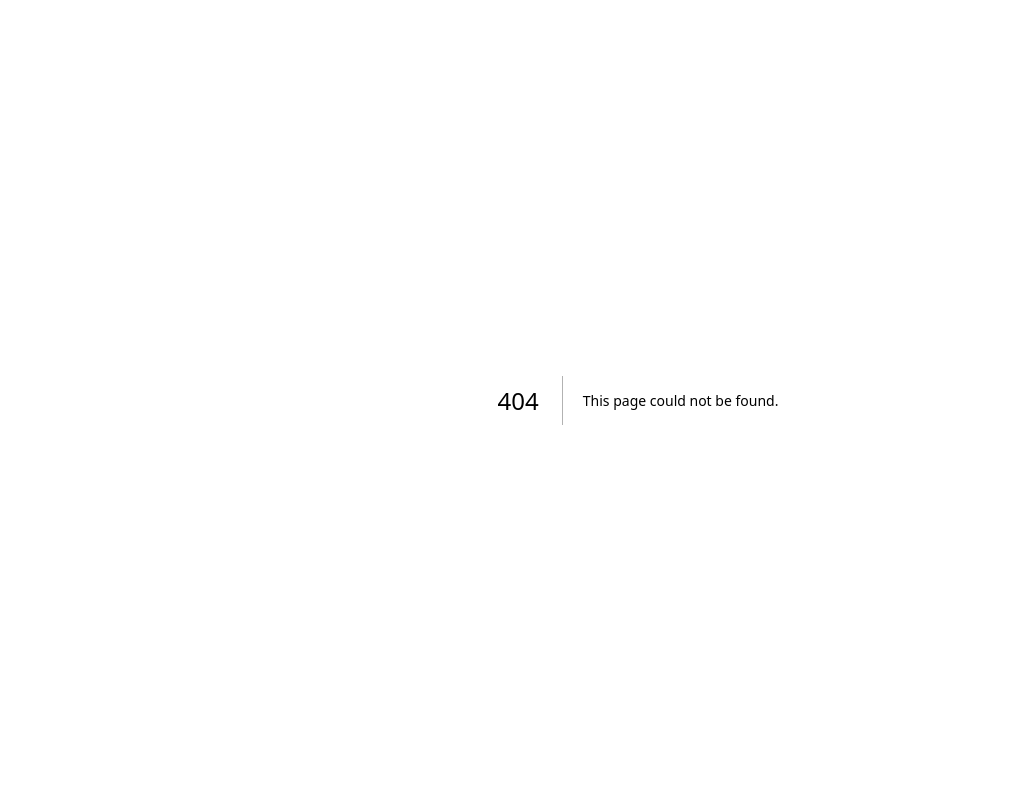
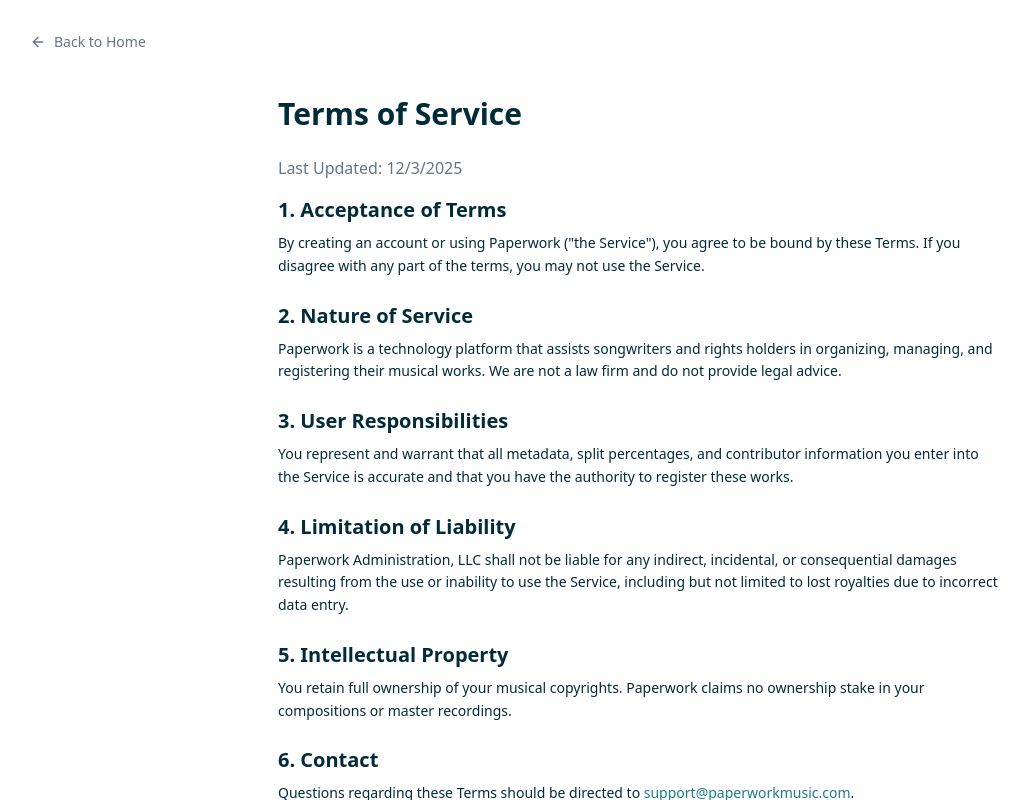
Before and after one commit to mcdermott-tom/paperwork, a Next.js app: page /terms in a window 1280 px wide. Before the commit this address had no page. Shown: the whole page, without its empty margins (2-1031 px from the left). Built offline with nearby package versions, Linux system fonts and the light colour scheme.

Commit message:
terms and go back button

```diff
--- a/app/login/page.tsx
+++ b/app/login/page.tsx
@@ -3,6 +3,9 @@
 import { createClient } from '@/utils/supabase/client'
 import { useState } from 'react'
 import { useRouter } from 'next/navigation'
+import Link from 'next/link'
+import { ArrowLeft, Loader2 } from 'lucide-react'
+import { Button } from '@/components/ui/button' // Assuming you have this, otherwise use standard <button>
 
 export default function LoginPage() {
   const supabase = createClient()
@@ -14,6 +17,7 @@ export default function LoginPage() {
 
   // Function for NEW users
   const handleSignUp = async () => {
+    if (!email || !password) return alert('Please fill in all fields')
     setLoading(true)
     const { error } = await supabase.auth.signUp({
       email,
@@ -27,6 +31,7 @@ export default function LoginPage() {
 
   // Function for RETURNING users
   const handleSignIn = async () => {
+    if (!email || !password) return alert('Please fill in all fields')
     setLoading(true)
     const { error } = await supabase.auth.signInWithPassword({
       email,
@@ -42,24 +47,27 @@ export default function LoginPage() {
   }
 
   return (
-    // FIX 1: Use bg-background for the whole screen
-    <div className="flex min-h-screen items-center justify-center bg-background">
+    <div className="relative flex min-h-screen items-center justify-center bg-background p-4">
 
-      {/* FIX 2: Use bg-card and border/text-foreground for theme awareness */}
+      {/* 1. ESCAPE HATCH (Back to Home) */}
+      <div className="absolute top-4 left-4 md:top-8 md:left-8">
+        <Link href="/" className="flex items-center gap-2 text-lg text-muted-foreground hover:text-foreground transition-colors">
+            <ArrowLeft className="h-4 w-4" />
+            Back to Home
+        </Link>
+      </div>
+
       <div className="w-full max-w-md p-8 space-y-6 bg-card border border-border rounded-lg shadow-xl">
         <div className="space-y-2 text-center">
-          {/* FIX 3: Heading colors now pick up foreground/primary colors */}
           <h1 className="text-3xl font-bold text-foreground">Paperwork Login</h1>
           <p className="text-muted-foreground">Enter your email and password to continue</p>
         </div>
 
         <div className="space-y-4">
           <div className="space-y-2">
-            {/* FIX 4: Label text now foreground color */}
             <label className="text-sm font-medium leading-none text-foreground">Email</label>
             <input
-              // Standard input classes now rely on border-input and bg-background/card
-              className="flex h-10 w-full rounded-md border border-input px-3 py-2 text-sm bg-background/50 focus:border-primary focus:ring-1 focus:ring-primary"
+              className="flex h-10 w-full rounded-md border border-input px-3 py-2 text-sm bg-background/50 text-foreground placeholder:text-muted-foreground focus:border-primary focus:ring-1 focus:ring-primary outline-none"
               type="email"
               placeholder="m.jackson@example.com"
               value={email}
@@ -68,9 +76,12 @@ export default function LoginPage() {
           </div>
 
           <div className="space-y-2">
-            <label className="text-sm font-medium leading-none text-foreground">Password</label>
+            <div className="flex items-center justify-between">
+                <label className="text-sm font-medium leading-none text-foreground">Password</label>
+                {/* Optional: Add Forgot Password link later */}
+            </div>
             <input
-              className="flex h-10 w-full rounded-md border border-input px-3 py-2 text-sm bg-background/50 focus:border-primary focus:ring-1 focus:ring-primary"
+              className="flex h-10 w-full rounded-md border border-input px-3 py-2 text-sm bg-background/50 text-foreground placeholder:text-muted-foreground focus:border-primary focus:ring-1 focus:ring-primary outline-none"
               type="password"
               placeholder="••••••••"
               value={password}
@@ -78,25 +89,26 @@ export default function LoginPage() {
             />
           </div>
 
-          <div className="flex gap-4 pt-2">
-            {/* FIX 5: Use bg-primary for main action */}
+          <div className="flex gap-4 pt-4">
+            {/* Log In Button */}
             <button
               onClick={handleSignIn}
               disabled={loading}
-              className="flex-1 h-10 rounded-md bg-primary text-primary-foreground hover:bg-primary/90 disabled:opacity-50"
+              className="flex-1 h-10 inline-flex items-center justify-center rounded-md bg-primary text-primary-foreground font-medium hover:bg-primary/90 disabled:opacity-50 transition-colors"
             >
-              {loading ? '...' : 'Log In'}
+              {loading ? <Loader2 className="h-4 w-4 animate-spin" /> : 'Log In'}
             </button>
 
-            {/* FIX 6: Use standard button styling */}
+            {/* Sign Up Button */}
             <button
               onClick={handleSignUp}
               disabled={loading}
-              className="flex-1 h-10 rounded-md border border-input text-foreground hover:bg-secondary disabled:opacity-50"
+              className="flex-1 h-10 inline-flex items-center justify-center rounded-md border border-input bg-transparent text-foreground font-medium hover:bg-secondary disabled:opacity-50 transition-colors"
             >
               Sign Up
             </button>
           </div>
+
         </div>
       </div>
     </div>
--- a/app/page.tsx
+++ b/app/page.tsx
@@ -10,7 +10,7 @@ export default function Home() {
       <header className="flex flex-col items-center justify-center px-6 pt-32 pb-20 text-center lg:pt-48 lg:pb-32">
         <div className="mx-auto max-w-3xl space-y-8">
 
-          {/* The "Beta" Badge - optional but looks cool */}
+          {/* The "Beta" Badge */}
           <div className="inline-flex items-center rounded-full border border-blue-200 bg-blue-50 px-3 py-1 text-sm font-medium text-blue-800 dark:border-blue-800 dark:bg-blue-900/30 dark:text-blue-300">
             <span className="flex h-2 w-2 rounded-full bg-blue-600 mr-2 animate-pulse"></span>
             Now accepting early access
@@ -99,16 +99,29 @@ export default function Home() {
       {/* 3. FOOTER / TRUST */}
       <footer className="py-12 text-center text-muted-foreground">
         <div className="container mx-auto px-6 border-t border-border pt-12">
+
           <div className="flex flex-col md:flex-row justify-between items-center gap-6">
             <div className="font-bold text-foreground">Paperwork</div>
+
+            {/* COPYRIGHT */}
             <div className="text-sm">
-              &copy; {new Date().getFullYear()} Paperwork Administration, LLC. All rights reserved.
+              &copy; {new Date().getFullYear()} PAPERWORK ROYALTIES LLC. All rights reserved.
             </div>
+
+            {/* LINKS */}
             <div className="flex gap-6 text-sm">
-              <Link href="#" className="hover:text-foreground">Terms</Link>
-              <Link href="#" className="hover:text-foreground">Privacy</Link>
+              <Link href="/terms" className="hover:text-foreground">Terms</Link>
+              <Link href="/privacy" className="hover:text-foreground">Privacy</Link>
             </div>
           </div>
+
+          {/* LEGAL DISCLAIMER - The "Safe Harbor" text */}
+          <div className="mt-8 text-xs text-muted-foreground/60 max-w-2xl mx-auto">
+            Paperwork is an independent technology platform for music rights administration.
+            We are not affiliated with, endorsed by, or sponsored by DistroKid, CD Baby, Tunecore, Spotify, or Apple Music.
+            All trademarks are the property of their respective owners.
+          </div>
+
         </div>
       </footer>
 
--- /dev/null
+++ b/app/privacy/page.tsx
@@ -0,0 +1,49 @@
+import Link from 'next/link'
+import { ArrowLeft } from 'lucide-react'
+
+export default function PrivacyPage() {
+  return (
+    <div className="relative min-h-screen bg-background">
+
+      {/* 1. ESCAPE HATCH (Back to Home) */}
+      <div className="absolute top-4 left-4 md:top-8 md:left-8">
+        <Link href="/" className="flex items-center gap-2 text-sm text-muted-foreground hover:text-foreground transition-colors">
+            <ArrowLeft className="h-4 w-4" />
+            Back to Home
+        </Link>
+      </div>
+
+      <div className="container mx-auto max-w-3xl py-24 px-6 text-foreground">
+        <h1 className="text-3xl font-bold mb-6">Privacy Policy</h1>
+        <p className="text-muted-foreground mb-4">Last Updated: {new Date().toLocaleDateString()}</p>
+
+        <div className="space-y-6 text-sm leading-relaxed">
+          <section>
+            <h2 className="text-xl font-semibold mb-2">1. Information We Collect</h2>
+            <p>We collect information you provide directly to us, including your name, email address, IPI number, and metadata related to your musical works (titles, ISRCs, splits).</p>
+          </section>
+
+          <section>
+            <h2 className="text-xl font-semibold mb-2">2. How We Use Your Information</h2>
+            <p>We use your information to operate and improve the Paperwork platform, facilitate collaboration between co-writers, and generate registration files (CWR) for music rights societies.</p>
+          </section>
+
+          <section>
+            <h2 className="text-xl font-semibold mb-2">3. Data Sharing</h2>
+            <p>To provide our Service, we may transmit your song data to Performance Rights Organizations (such as ASCAP, BMI, The MLC) and other music rights administrators. We do not sell your personal data to third-party advertisers.</p>
+          </section>
+
+          <section>
+            <h2 className="text-xl font-semibold mb-2">4. Data Security</h2>
+            <p>We implement reasonable security measures to protect your information. However, no method of transmission over the internet is 100% secure.</p>
+          </section>
+
+          <section>
+            <h2 className="text-xl font-semibold mb-2">5. Contact Us</h2>
+            <p>If you have questions about this Privacy Policy, please contact us at <a href="mailto:support@paperworkmusic.com" className="text-primary hover:underline">support@paperworkmusic.com</a>.</p>
+          </section>
+        </div>
+      </div>
+    </div>
+  )
+}
--- /dev/null
+++ b/app/terms/page.tsx
@@ -0,0 +1,54 @@
+import Link from 'next/link'
+import { ArrowLeft } from 'lucide-react'
+
+export default function TermsPage() {
+  return (
+    <div className="relative min-h-screen bg-background">
+
+      {/* 1. ESCAPE HATCH (Back to Home) */}
+      <div className="absolute top-4 left-4 md:top-8 md:left-8">
+        <Link href="/" className="flex items-center gap-2 text-sm text-muted-foreground hover:text-foreground transition-colors">
+            <ArrowLeft className="h-4 w-4" />
+            Back to Home
+        </Link>
+      </div>
+
+      <div className="container mx-auto max-w-3xl py-24 px-6 text-foreground">
+        <h1 className="text-3xl font-bold mb-6">Terms of Service</h1>
+        <p className="text-muted-foreground mb-4">Last Updated: {new Date().toLocaleDateString()}</p>
+
+        <div className="space-y-6 text-sm leading-relaxed">
+          <section>
+            <h2 className="text-xl font-semibold mb-2">1. Acceptance of Terms</h2>
+            <p>By creating an account or using Paperwork ("the Service"), you agree to be bound by these Terms. If you disagree with any part of the terms, you may not use the Service.</p>
+          </section>
+
+          <section>
+            <h2 className="text-xl font-semibold mb-2">2. Nature of Service</h2>
+            <p>Paperwork is a technology platform that assists songwriters and rights holders in organizing, managing, and registering their musical works. We are not a law firm and do not provide legal advice.</p>
+          </section>
+
+          <section>
+            <h2 className="text-xl font-semibold mb-2">3. User Responsibilities</h2>
+            <p>You represent and warrant that all metadata, split percentages, and contributor information you enter into the Service is accurate and that you have the authority to register these works.</p>
+          </section>
+
+          <section>
+            <h2 className="text-xl font-semibold mb-2">4. Limitation of Liability</h2>
+            <p>Paperwork Administration, LLC shall not be liable for any indirect, incidental, or consequential damages resulting from the use or inability to use the Service, including but not limited to lost royalties due to incorrect data entry.</p>
+          </section>
+
+          <section>
+            <h2 className="text-xl font-semibold mb-2">5. Intellectual Property</h2>
+            <p>You retain full ownership of your musical copyrights. Paperwork claims no ownership stake in your compositions or master recordings.</p>
+          </section>
+
+          <section>
+            <h2 className="text-xl font-semibold mb-2">6. Contact</h2>
+            <p>Questions regarding these Terms should be directed to <a href="mailto:support@paperworkmusic.com" className="text-primary hover:underline">support@paperworkmusic.com</a>.</p>
+          </section>
+        </div>
+      </div>
+    </div>
+  )
+}
```
